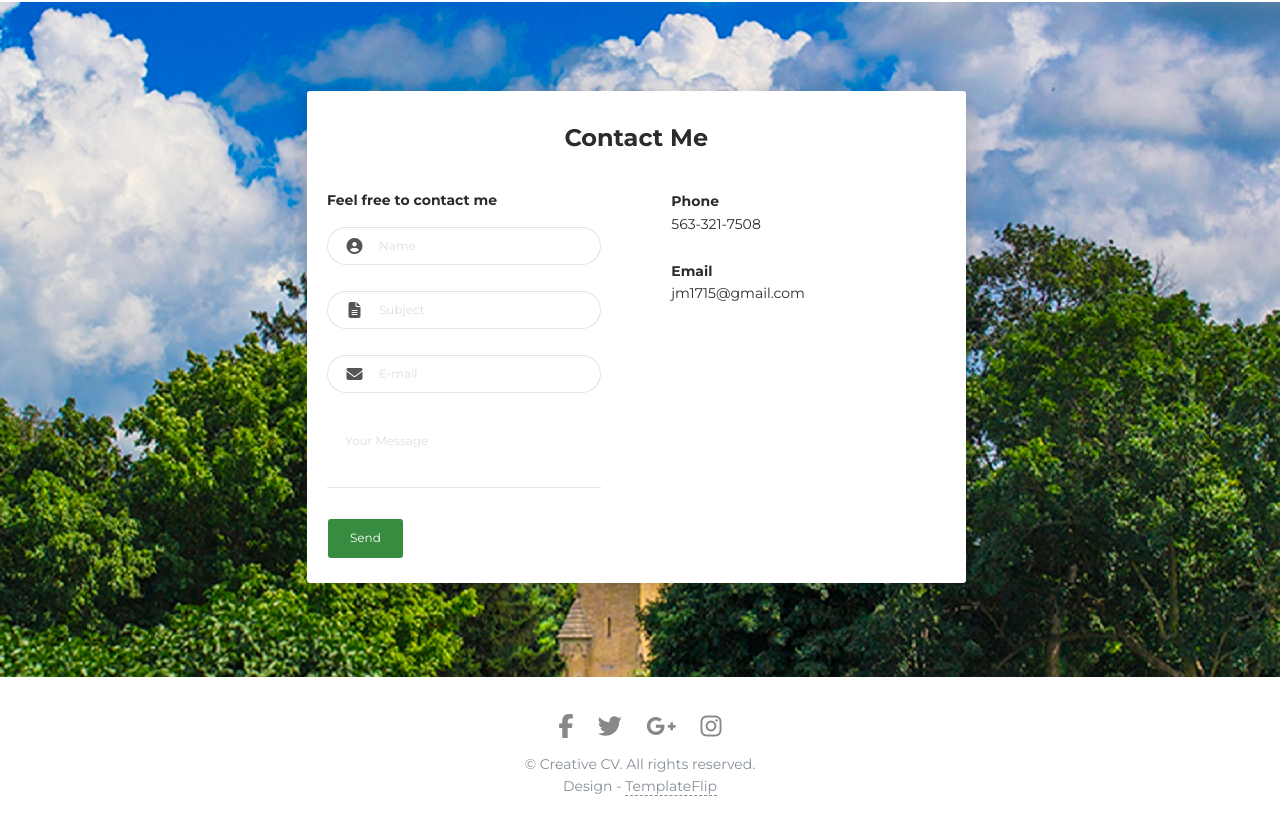
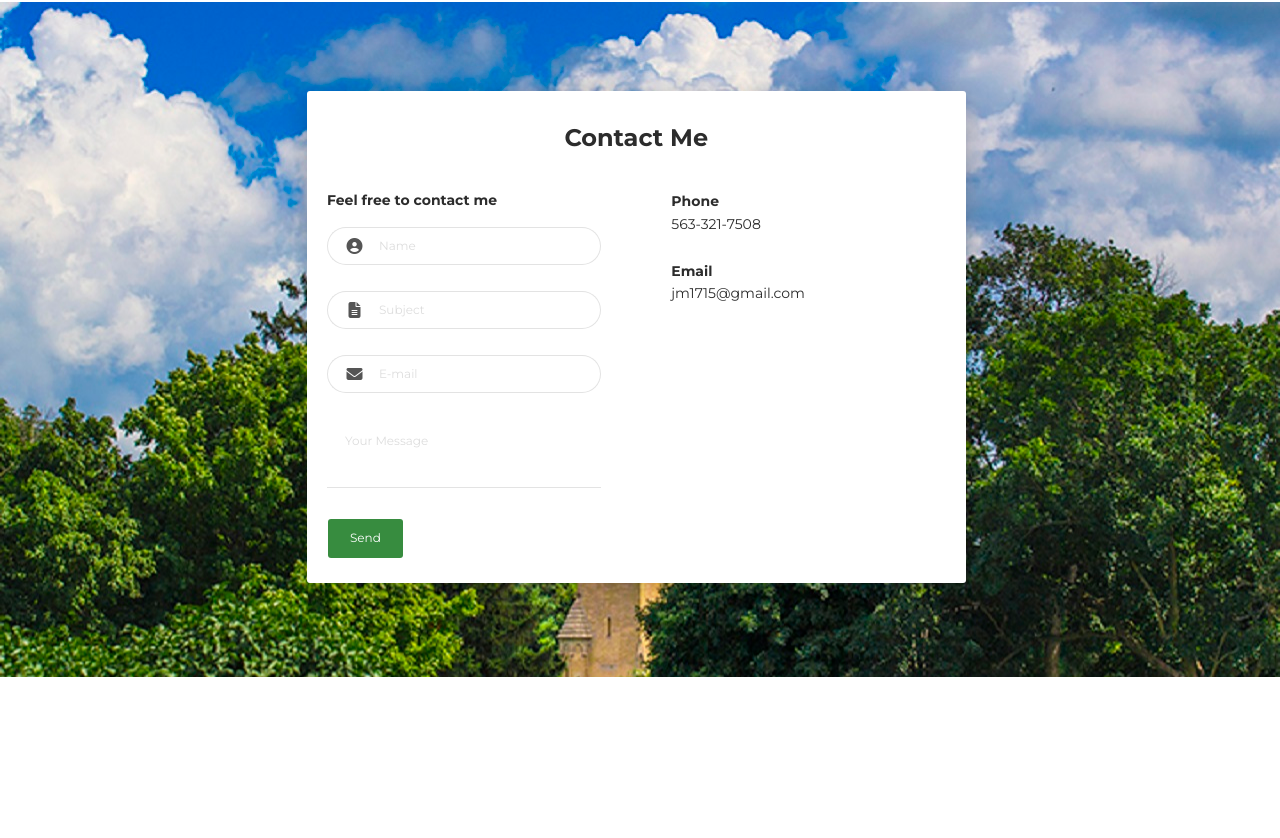
Before and after one commit to jhmurphy/jhmurphy.github.io, a plain HTML site: page index.html in a window 1280 px wide. Shown: the part 4305-5143 px from the top of the page. After the commit the page ends 4982 px from the top, so only its background shows below. Drawn offline with Linux system fonts and the light colour scheme.

Commit message:
Remove Footer

```diff
--- a/index.html
+++ b/index.html
@@ -394,12 +394,6 @@
   </div>
 </div></div>
     </div>
-    <footer class="footer">
-      <div class="container text-center"><a class="cc-facebook btn btn-link" href="#"><i class="fa fa-facebook fa-2x " aria-hidden="true"></i></a><a class="cc-twitter btn btn-link " href="#"><i class="fa fa-twitter fa-2x " aria-hidden="true"></i></a><a class="cc-google-plus btn btn-link" href="#"><i class="fa fa-google-plus fa-2x" aria-hidden="true"></i></a><a class="cc-instagram btn btn-link" href="#"><i class="fa fa-instagram fa-2x " aria-hidden="true"></i></a></div>
-     <div class="text-center text-muted">
-        <p>&copy; Creative CV. All rights reserved.<br>Design - <a class="credit" href="https://templateflip.com" target="_blank">TemplateFlip</a></p>
-      </div>
-    </footer>
     <script src="js/core/jquery.3.2.1.min.js"></script>
     <script src="js/core/popper.min.js"></script>
     <script src="js/core/bootstrap.min.js"></script>
```
